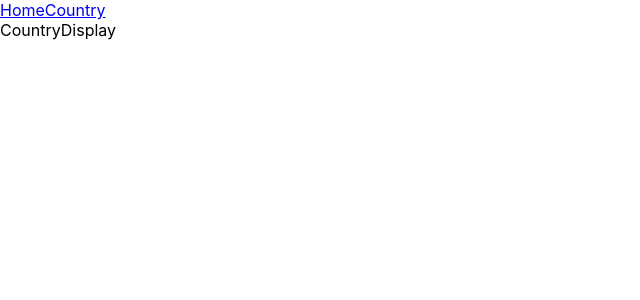
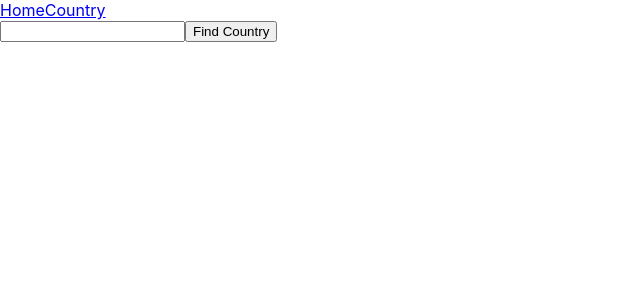
Before and after one commit to Thomas-Longworth/CountryExplorer, a React (Create React App) app in the folder frontend/country-find/: page /country in a window 1280 px wide. Shown: the top 300 px of the page, without its empty margins (0-640 px from the left). Built offline with nearby package versions, Linux system fonts and the light colour scheme.

Commit message:
add function to fetch country data from rest api

```diff
--- /dev/null
+++ b/frontend/country-find/src/components/CountryForm.js
@@ -0,0 +1,40 @@
+import React, { useState } from 'react'
+
+const CountryForm = () => {
+	const [countryData, setCountryData] = useState()
+	const [country, setCountry]=useState("")
+	console.log(countryData)
+
+	const fetchCountry = async ()=> {
+		try {
+			const response = await fetch(`http://localhost:5000/country/${country}`)
+			const data = await response.json()
+			setCountryData(data)
+
+
+		} catch (error) {
+			console.error(error.message)
+
+		}
+	}
+
+
+	return (
+		<>
+
+			<input
+			value={country}
+			type="text"
+			onChange={(e)=> setCountry(e.target.value)}
+			/>
+
+			<button onClick={fetchCountry}>Find Country</button>
+
+
+		</>
+
+
+  )
+}
+
+export default CountryForm
--- a/frontend/country-find/src/index.js
+++ b/frontend/country-find/src/index.js
@@ -2,7 +2,7 @@ import React from 'react';
 import ReactDOM from 'react-dom/client';
 import './index.css';
 import App from './App';
-import reportWebVitals from './reportWebVitals';
+
 
 const root = ReactDOM.createRoot(document.getElementById('root'));
 root.render(
@@ -14,4 +14,3 @@ root.render(
 // If you want to start measuring performance in your app, pass a function
 // to log results (for example: reportWebVitals(console.log))
 // or send to an analytics endpoint. Learn more: https://bit.ly/CRA-vitals
-reportWebVitals();
--- a/frontend/country-find/src/pages/CountryDisplay.js
+++ b/frontend/country-find/src/pages/CountryDisplay.js
@@ -1,8 +1,10 @@
 import React from 'react'
-
+import CountryForm from '../components/CountryForm'
 const CountryDisplay = () => {
   return (
-    <div>CountryDisplay</div>
+    <>
+    <CountryForm/>
+    </>
   )
 }
 
--- a/frontend/country-find/src/reportWebVitals.js
+++ /dev/null
@@ -1,13 +0,0 @@
-const reportWebVitals = onPerfEntry => {
-  if (onPerfEntry && onPerfEntry instanceof Function) {
-    import('web-vitals').then(({ getCLS, getFID, getFCP, getLCP, getTTFB }) => {
-      getCLS(onPerfEntry);
-      getFID(onPerfEntry);
-      getFCP(onPerfEntry);
-      getLCP(onPerfEntry);
-      getTTFB(onPerfEntry);
-    });
-  }
-};
-
-export default reportWebVitals;
```
Also changed, not shown: frontend/country-find/src/components/CountryForm.jsx (deleted, +0 -9 lines), frontend/country-find/public/logo192.png (deleted), frontend/country-find/public/logo512.png (deleted).
